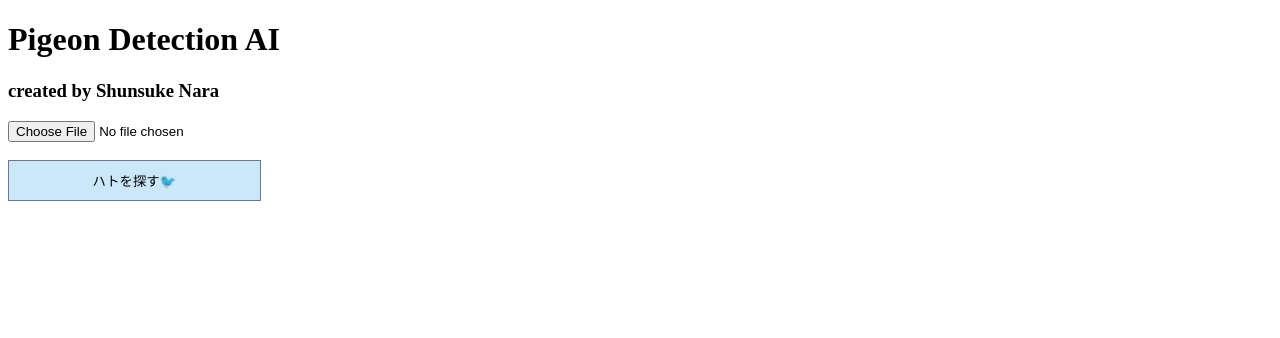
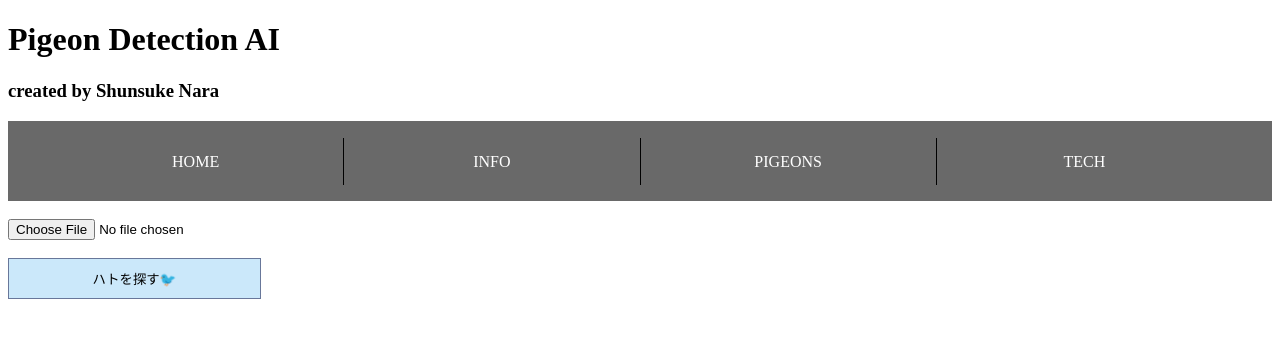
Before and after one commit to ARAN1218/Pigeon-Detection-AI, a Flask app: page / in a window 1280 px wide. Shown: the top 338 px of the page. Run offline with Flask 2, Linux system fonts and the light colour scheme; some libraries are stand-ins or nearby versions.

Commit message:
added new files

```diff
--- a/pigeon_app/static/css/style.css
+++ b/pigeon_app/static/css/style.css
@@ -12,3 +12,43 @@
 #preview {
     max-height: 40%;
 }
+
+nav{
+    height: 100%;
+    padding-top: 0.1%;
+    overflow: hidden;
+    background-color: dimgray;
+    box-sizing: border-box;
+}
+
+ul{
+    display: flex;
+}
+
+
+li{
+    float: left;
+    list-style: none;
+    text-align: center;
+    width: 25%;
+}
+li a{
+    display: block;
+    padding-top: 5%;
+    padding-bottom: 5%;
+}
+li+ li{
+    border-left: 1px solid black;
+}
+li:last-child {
+    margin-right: 40px;
+}
+
+.nav{
+    display: block;
+    text-decoration: none;
+    color: white;
+}
+.nav:hover{
+    color: rgb(214, 237, 248);
+}
--- /dev/null
+++ b/pigeon_app/templates/base.html
@@ -0,0 +1,31 @@
+<!DOCTYPE html>
+<html lang="ja" prefix="og: http://ogp.me/ns#">
+<head>
+    <meta charset="UTF-8">
+    <meta http-equiv="X-UA-Compatible" content="IE=edge">
+    <meta name="twitter:card" content="summary_large_image">
+    <meta property="og:title" content="Pigeon Detection AI" />
+    <meta property="og:description" content="画像からハトを探します🐦" />
+    <meta property="og:image" content="https://pigeon-detection.herokuapp.com/static/media/result.jpg">
+    <meta name="viewport" content="width=device-width, initial-scale=1.0">
+    <link rel="stylesheet" href="{{ url_for('static', filename='css/style.css') }}">
+    <script src="{{ url_for('static', filename='js/script.js') }}"></script>
+    <script src="https://ajax.googleapis.com/ajax/libs/jquery/3.2.1/jquery.min.js"></script>
+    <title>Pigeon Detection AI</title>
+</head>
+<body>
+    <h1><a href="/" style="text-decoration: none; color: black;">Pigeon Detection AI</a></h1>
+    <h3>created by Shunsuke Nara</h3>
+    <nav>
+        <ul>
+            <li><a class="nav" href="/">HOME</a></li>
+            <li><a class="nav" href="/info">INFO</a></li>
+            <li><a class="nav" href="/pigeons">PIGEONS</a></li>
+            <li><a class="nav" href="/tech">TECH</a></li>
+        </ul>
+    </nav>
+    <br>
+    {% block main %}
+    {% endblock %}
+</body>
+</html>
--- a/pigeon_app/templates/index.html
+++ b/pigeon_app/templates/index.html
@@ -1,19 +1,6 @@
-<!DOCTYPE html>
-<html lang="ja" prefix="og: http://ogp.me/ns#">
-<head>
-    <meta charset="UTF-8">
-    <meta http-equiv="X-UA-Compatible" content="IE=edge">
-    <meta name="twitter:image" content="https://pigeon-detaction.herokuapp.com/static/media/result.jpg">
-    <meta property="og:image" content="https://pigeon-detaction.herokuapp.com/static/media/result.jpg">
-    <meta name="viewport" content="width=device-width, initial-scale=1.0">
-    <link rel="stylesheet" href="{{ url_for('static', filename='css/style.css') }}">
-    <script src="{{ url_for('static', filename='js/script.js') }}"></script>
-    <script src="https://ajax.googleapis.com/ajax/libs/jquery/3.2.1/jquery.min.js"></script>
-    <title>Pigeon Detection AI</title>
-</head>
-<body>
-    <h1>Pigeon Detection AI</h1>
-    <h3>created by Shunsuke Nara</h3>
+{% extends 'base.html' %}
+
+{% block main %}
     {% if not img_result %}
         {% if error_flag %}
             <p style="color: red;">画像ファイルを入力してください</p>
@@ -36,14 +23,13 @@
         <br><br><br>
         <a href="./">別の画像で試してみる</a>
         <br>
-        <div class="line-it-button" data-lang="ja" data-type="share-a" data-env="REAL" data-url="https://pigeon-detaction.herokuapp.com" data-color="default" data-size="large" data-count="true" data-ver="3" style="display: none;"></div>
+        <div class="line-it-button" data-lang="ja" data-type="share-a" data-env="REAL" data-url="https://pigeon-detection.herokuapp.com" data-color="default" data-size="large" data-count="true" data-ver="3" style="display: none;"></div>
         <script src="https://www.line-website.com/social-plugins/js/thirdparty/loader.min.js" async="async" defer="defer"></script>
         <br>
-        <a href="https://twitter.com/share?ref_src=twsrc%5Etfw" class="twitter-share-button" data-lang="ja" data-text="青山祭2022でハト検知AIWebアプリを試しています🐦" data-url="https://pigeon-detaction.herokuapp.com" data-hashtags="青山祭2022" data-size="large" data-show-count="true">Tweet</a>
+        <a href="https://twitter.com/share?ref_src=twsrc%5Etfw" class="twitter-share-button" data-lang="ja" data-text="青山祭2022でハト検知AIWebアプリを試しています🐦" data-url="https://pigeon-detection.herokuapp.com" data-hashtags="青山祭2022" data-size="large" data-show-count="true">Tweet</a>
         <br>
         <script async src="https://platform.twitter.com/widgets.js" charset="utf-8"></script>
         <div id="fb-root"></div>
-        <iframe src="https://www.facebook.com/plugins/share_button.php?href=https%3A%2F%2Fpigeon-detaction.herokuapp.com&layout=button_count&size=large&width=117&height=28&appId" width="117" height="28" style="border:none;overflow:hidden" scrolling="no" frameborder="0" allowfullscreen="true" allow="autoplay; clipboard-write; encrypted-media; picture-in-picture; web-share"></iframe>
+        <iframe src="https://www.facebook.com/plugins/share_button.php?href=https%3A%2F%2Fpigeon-detection.herokuapp.com&layout=button_count&size=large&width=117&height=28&appId" width="117" height="28" style="border:none;overflow:hidden" scrolling="no" frameborder="0" allowfullscreen="true" allow="autoplay; clipboard-write; encrypted-media; picture-in-picture; web-share"></iframe>
     {% endif %}
-</body>
-</html>
+{% endblock %}
--- /dev/null
+++ b/pigeon_app/templates/info.html
@@ -0,0 +1,5 @@
+{% extends 'base.html' %}
+
+{% block main %}
+    <p>これはinfoです</p>
+{% endblock %}
--- /dev/null
+++ b/pigeon_app/templates/pigeons.html
@@ -0,0 +1,5 @@
+{% extends 'base.html' %}
+
+{% block main %}
+<p>これはpigeonsです</p>
+{% endblock %}
--- /dev/null
+++ b/pigeon_app/templates/tech.html
@@ -0,0 +1,5 @@
+{% extends 'base.html' %}
+
+{% block main %}
+<p>これはtechです</p>
+{% endblock %}
--- a/pigeon_app/views.py
+++ b/pigeon_app/views.py
@@ -30,5 +30,19 @@ def post():
     return render_template("index.html", img_result=True)
 
 
+@app.route("/info")
+def info():
+    return render_template("info.html")
+
+
+@app.route("/pigeons")
+def pigeons():
+    return render_template("pigeons.html")
+
+
+@app.route("/tech")
+def tech():
+    return render_template("tech.html")
+
 if __name__ == "__main__":
     app.run(debug=True)
```
